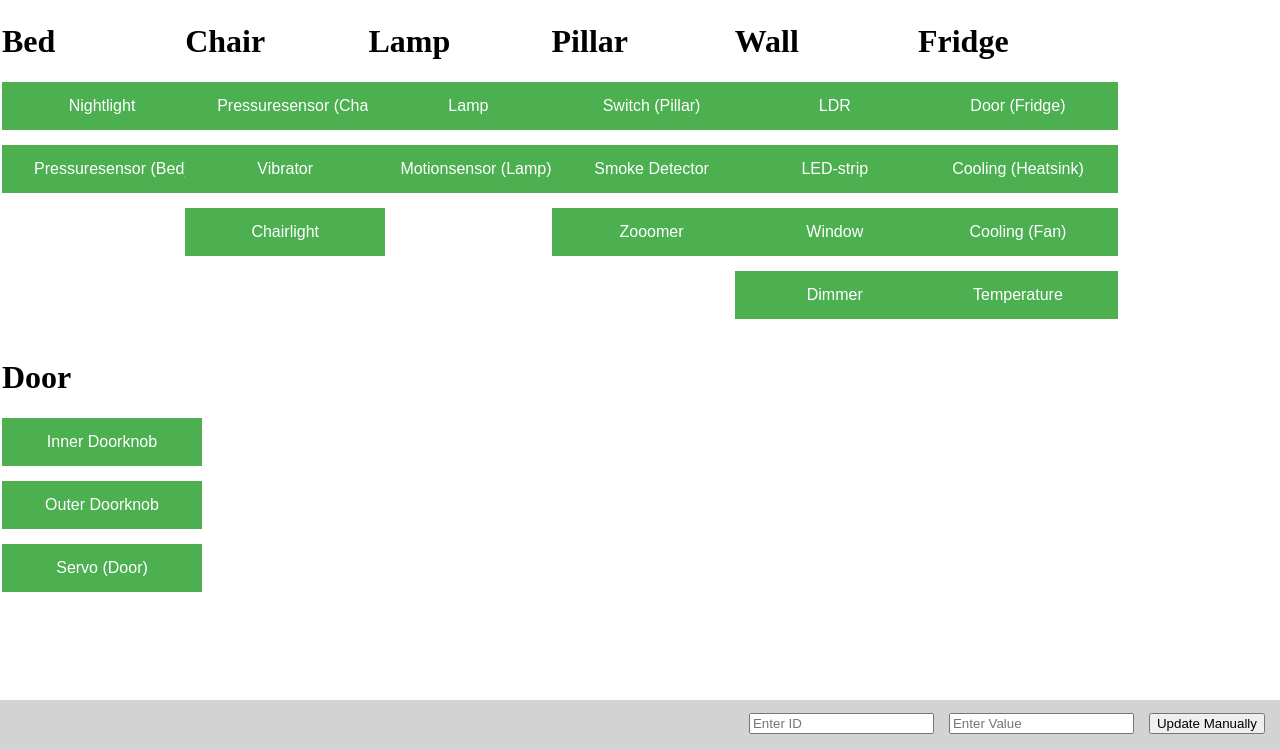
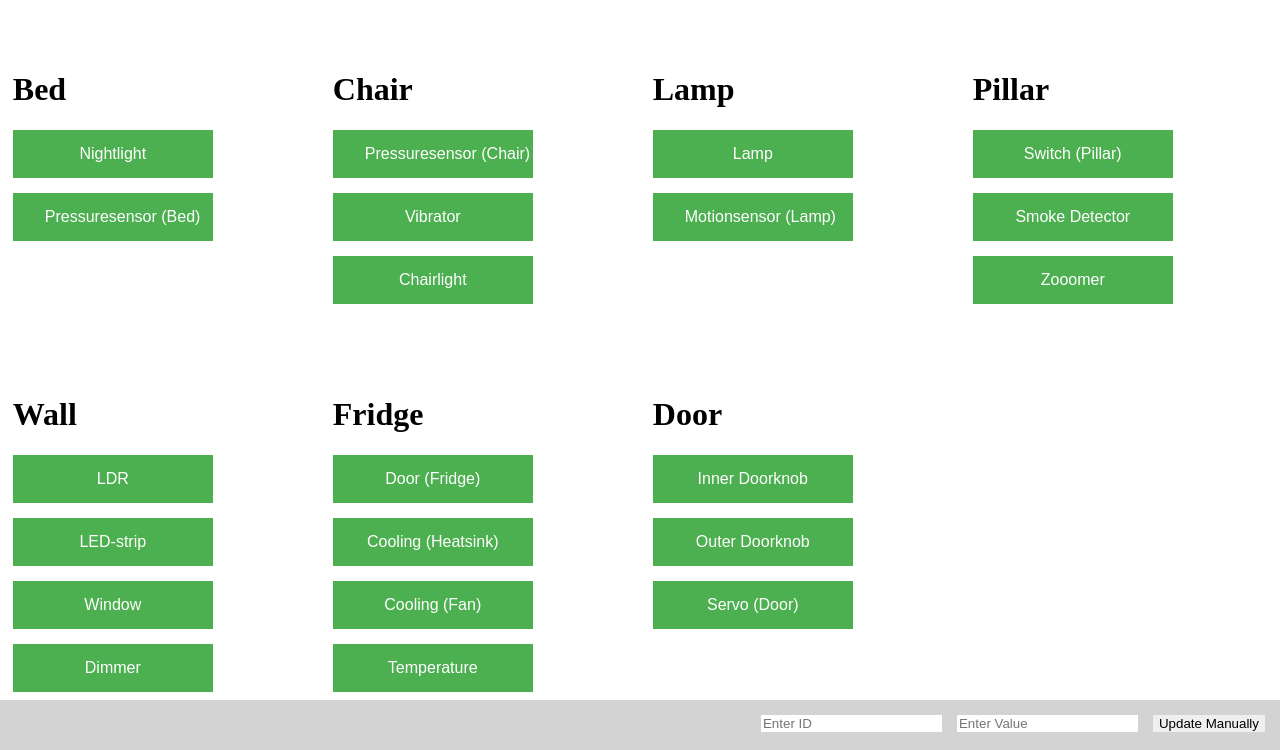
Before and after one commit to bavalurst/Home_Improvement_2019, a PHP site: page / in a window 1280 px wide. Shown: the part 50-800 px from the top of the page. Run offline with PHP 8.4, Linux system fonts and the light colour scheme.

Commit message:
css met marge

```diff
--- a/php/index.css
+++ b/php/index.css
@@ -40,12 +40,13 @@ float: right;
   }
 
   .entry{
-margin-top: 7.5px;
+  margin-top: 10px;
   float: left;
   }
 
   .entry input{
   margin: 5px 15px 0 0;
+  border: none;
   }
 
   .panel {
@@ -67,8 +68,21 @@ min-height: 500px;
     margin: 0 0 15px;
   }
 
+  .button-m{
+  background-color: #4CAF50;
+  border: #4CAF50 1.5px solid;
+  color: white;
+  border-radius: 50px;
+  }
+
   .device{
-width: 14%;
+  width: 24%;
+  padding-left: 1%;
+  height: 275px;
   float: left;
-padding: 2px;
+  margin-top: 50px;
   }
+
+  .content{
+  padding: 10px;
+  }
```
Lines whose indentation alone changed are shown as unchanged.
